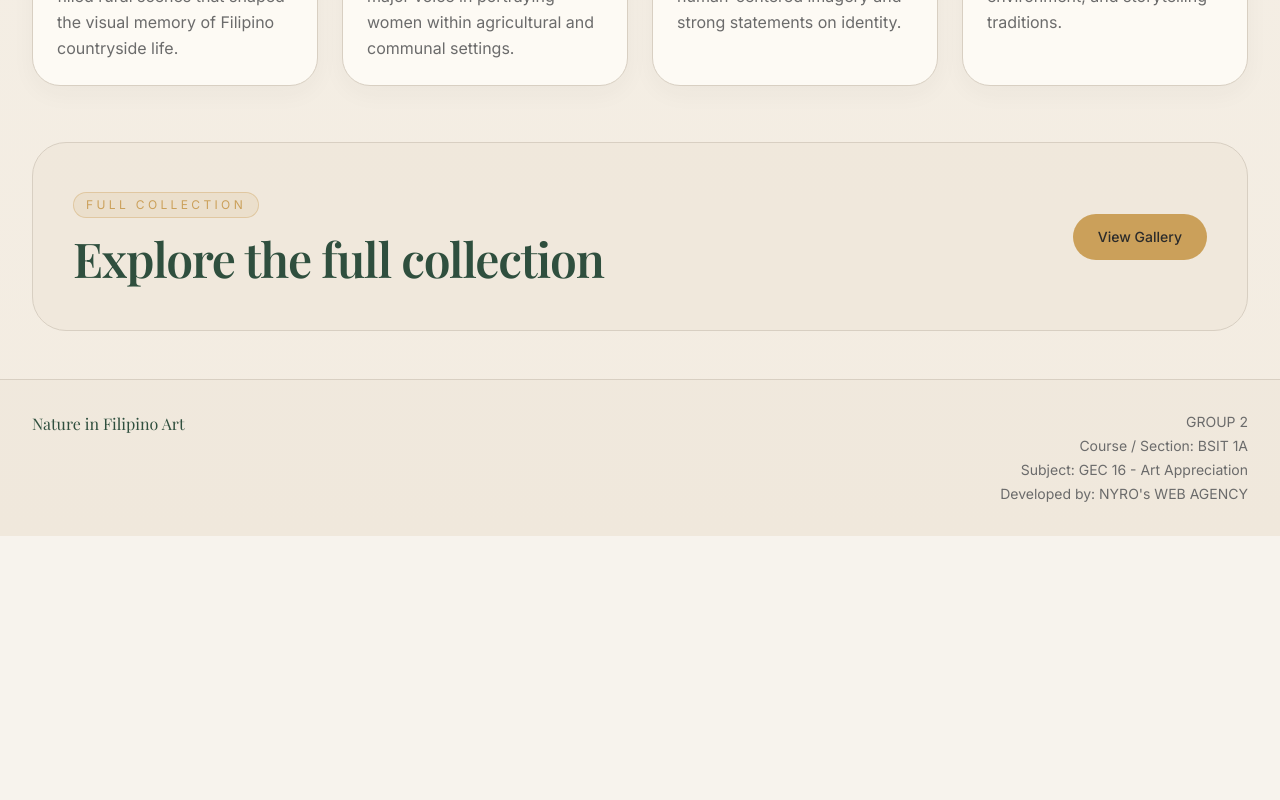
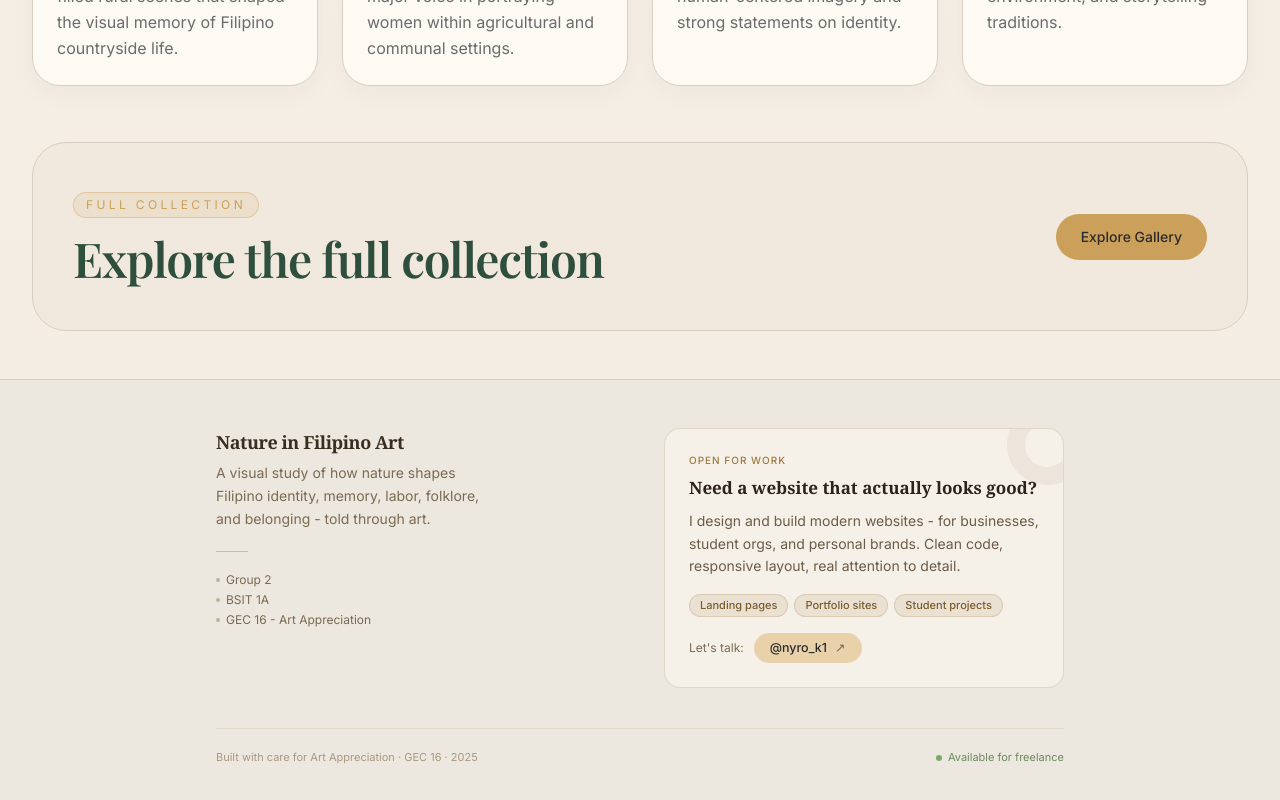
Before and after one commit to Kopi-Naparan1/Art-Exhibit, a Next.js app: page / in a window 1280 px wide. Shown: the part 1736-2536 px from the top of the page. Before the commit the page ends 2272 px from the top, so only its background shows below. Built offline with nearby package versions, Linux system fonts and the light colour scheme; a web font is replaced by a local one.

Commit message:
feat: Add lucide-react dependency and update various components for consistency and clarity

```diff
--- a/package.json
+++ b/package.json
@@ -9,6 +9,7 @@
     "lint": "eslint"
   },
   "dependencies": {
+    "lucide-react": "^1.12.0",
     "next": "16.2.4",
     "react": "19.2.4",
     "react-dom": "19.2.4"
--- a/src/app/page.js
+++ b/src/app/page.js
@@ -65,7 +65,7 @@ export default function Home() {
               href="/gallery"
               className="inline-flex items-center justify-center rounded-full border border-[rgba(203,160,90,0.42)] bg-[var(--gold)] px-6 py-3 text-sm font-medium text-[var(--foreground)] transition-colors hover:bg-[#d4af67]"
             >
-              View Gallery
+              Explore Gallery
             </Link>
           </div>
         </div>
--- a/src/components/CTASection.js
+++ b/src/components/CTASection.js
@@ -5,14 +5,17 @@ export default function CTASection({ title, description, href, label }) {
     <section className="mx-auto w-full max-w-7xl px-4 py-8 sm:px-6 md:px-8 md:py-12">
       <div className="rounded-[34px] border border-[var(--border)] bg-[var(--surface-alt)] px-6 py-10 text-center shadow-[0_10px_26px_rgba(43,43,43,0.05)] md:px-10 md:py-14">
         <p className="mx-auto mb-3 inline-flex items-center rounded-full border border-[rgba(203,160,90,0.38)] bg-[rgba(203,160,90,0.12)] px-3 py-1 text-xs tracking-[0.28em] text-[var(--gold)] uppercase">
-          Closing CTA
+          Final Reflection
         </p>
+
         <h2 className="font-display text-3xl font-semibold tracking-tight text-[var(--forest)] md:text-5xl">
           {title}
         </h2>
+
         <p className="mx-auto mt-4 max-w-2xl text-base leading-relaxed text-[var(--muted)] md:text-lg">
           {description}
         </p>
+
         <div className="mt-8">
           <Link
             href={href}
--- a/src/components/Footer.js
+++ b/src/components/Footer.js
@@ -1,21 +1,85 @@
-const footerMeta = [
-  "GROUP 2",
-  "Course / Section: BSIT 1A",
-  "Subject: GEC 16 - Art Appreciation",
-  "Developed by: NYRO's WEB AGENCY",
-];
+const footerMeta = ["Group 2", "BSIT 1A", "GEC 16 - Art Appreciation"];
+
+const developerUrl = "https://instagram.com/nyro_k1";
+
+const services = ["Landing pages", "Portfolio sites", "Student projects"];
 
 export default function Footer() {
   return (
-    <footer className="border-t border-[var(--border)] bg-[rgba(239,231,218,0.62)]">
-      <div className="mx-auto grid w-full max-w-7xl gap-4 px-4 py-8 text-sm text-[var(--muted)] sm:px-6 md:grid-cols-2 md:px-8">
-        <p className="font-display text-base text-[var(--forest)]">
-          Nature in Filipino Art
-        </p>
-        <div className="grid gap-1 text-left md:text-right">
-          {footerMeta.map((item) => (
-            <p key={item}>{item}</p>
-          ))}
+    <footer className="border-t border-[rgba(139,109,72,0.22)] bg-[#ede8df]">
+      <div className="mx-auto w-full max-w-4xl px-6 py-12">
+        <div className="grid gap-12 md:grid-cols-2 md:items-start">
+          <div>
+            <p className="font-serif text-lg font-semibold tracking-tight text-[#3a2e1e]">
+              Nature in Filipino Art
+            </p>
+            <p className="mt-1.5 max-w-[280px] text-sm leading-relaxed text-[#7a6a52]">
+              A visual study of how nature shapes Filipino identity, memory,
+              labor, folklore, and belonging - told through art.
+            </p>
+            <div className="my-5 h-px w-8 bg-[rgba(139,109,72,0.35)]" />
+            <div className="flex flex-col gap-1">
+              {footerMeta.map((item) => (
+                <span
+                  key={item}
+                  className="flex items-center gap-1.5 text-xs text-[#7a6a52]"
+                >
+                  <span className="h-1 w-1 rounded-full bg-[rgba(139,109,72,0.45)]" />
+                  {item}
+                </span>
+              ))}
+            </div>
+          </div>
+
+          <div className="relative overflow-hidden rounded-2xl border border-[rgba(139,109,72,0.2)] bg-[#f5f0e8] p-6">
+            <div className="pointer-events-none absolute -right-6 -top-6 h-20 w-20 rounded-full border-[18px] border-[rgba(139,109,72,0.08)]" />
+            <p className="mb-2 text-[10px] font-medium uppercase tracking-widest text-[#a07840]">
+              Open for work
+            </p>
+            <p className="font-serif text-[17px] font-semibold leading-snug text-[#2c2218]">
+              Need a website that actually looks good?
+            </p>
+            <p className="mt-2.5 mb-4 text-sm leading-relaxed text-[#6b5c46]">
+              I design and build modern websites - for businesses, student orgs,
+              and personal brands. Clean code, responsive layout, real attention
+              to detail.
+            </p>
+            <div className="mb-4 flex flex-wrap gap-1.5">
+              {services.map((s) => (
+                <span
+                  key={s}
+                  className="rounded-full border border-[rgba(160,120,64,0.22)] bg-[rgba(160,120,64,0.12)] px-2.5 py-0.5 text-[11px] font-medium text-[#7a5c2e]"
+                >
+                  {s}
+                </span>
+              ))}
+            </div>
+            <div className="flex flex-wrap items-center gap-2.5">
+              <span className="text-xs text-[#7a6a52]">Let's talk:</span>
+              <a
+                href={developerUrl}
+                target="_blank"
+                rel="noopener noreferrer"
+                className="group inline-flex items-center gap-2 rounded-full bg-[rgba(215,165,83,0.42)]  px-4 py-1.5 text-[12.5px] font-medium transition-all duration-200 hover:-translate-y-px hover:bg-[#d7b596] hover:shadow-md active:scale-95"
+                aria-label="Message @nyro_k1 on Instagram"
+              >
+                @nyro_k1
+                <span className="text-[#7a6a52] transition-transform duration-200 group-hover:translate-x-0.5">
+                  ↗
+                </span>
+              </a>
+            </div>
+          </div>
+        </div>
+
+        <div className="mt-10 flex flex-wrap items-center justify-between gap-2 border-t border-[rgba(139,109,72,0.15)] pt-5">
+          <span className="text-[11px] text-[#a89880]">
+            Built with care for Art Appreciation · GEC 16 · 2025
+          </span>
+          <span className="flex items-center gap-1.5 text-[11px] text-[#6b8a5e]">
+            <span className="h-1.5 w-1.5 rounded-full bg-[#7baa6d]" />
+            Available for freelance
+          </span>
         </div>
       </div>
     </footer>
--- a/src/components/HeroSection.js
+++ b/src/components/HeroSection.js
@@ -26,7 +26,7 @@ export default function HeroSection({ title, subtitle, ctaHref = "/gallery" }) {
               href={ctaHref}
               className="inline-flex items-center justify-center rounded-full border border-[rgba(203,160,90,0.42)] bg-[var(--gold)] px-6 py-3 text-sm font-medium text-[var(--foreground)] transition-colors hover:bg-[#d4af67]"
             >
-              Enter Gallery
+              Explore Gallery
             </Link>
             <span className="text-sm text-[var(--muted)] sm:max-w-xs">
               Museum-style presentation for school exhibit viewing
--- a/src/data/artworks.js
+++ b/src/data/artworks.js
@@ -246,7 +246,7 @@ const exhibitionConcept = {
 
 const curatorNote = {
   title: "Curator's Note",
-  body: "This collection reminded me that Filipino nature art is not simply about scenery. It is about how people live with the land, how stories are rooted in place, and how artists preserve cultural memory through scenes of work, wonder, and inheritance. I hope viewers leave with a deeper respect for both art and the environment that inspires it.",
+  body: "This collection reminded us that Filipino nature art is not simply about scenery. It is about how people live with the land, how stories are rooted in place, and how artists preserve cultural memory through scenes of work, wonder, and inheritance. We hope viewers leave with a deeper respect for both art and the environment that inspires it.",
 };
 
 export default artworks;
```
Also changed, not shown: 1 other file (tests, documents, lock files or other folders).
